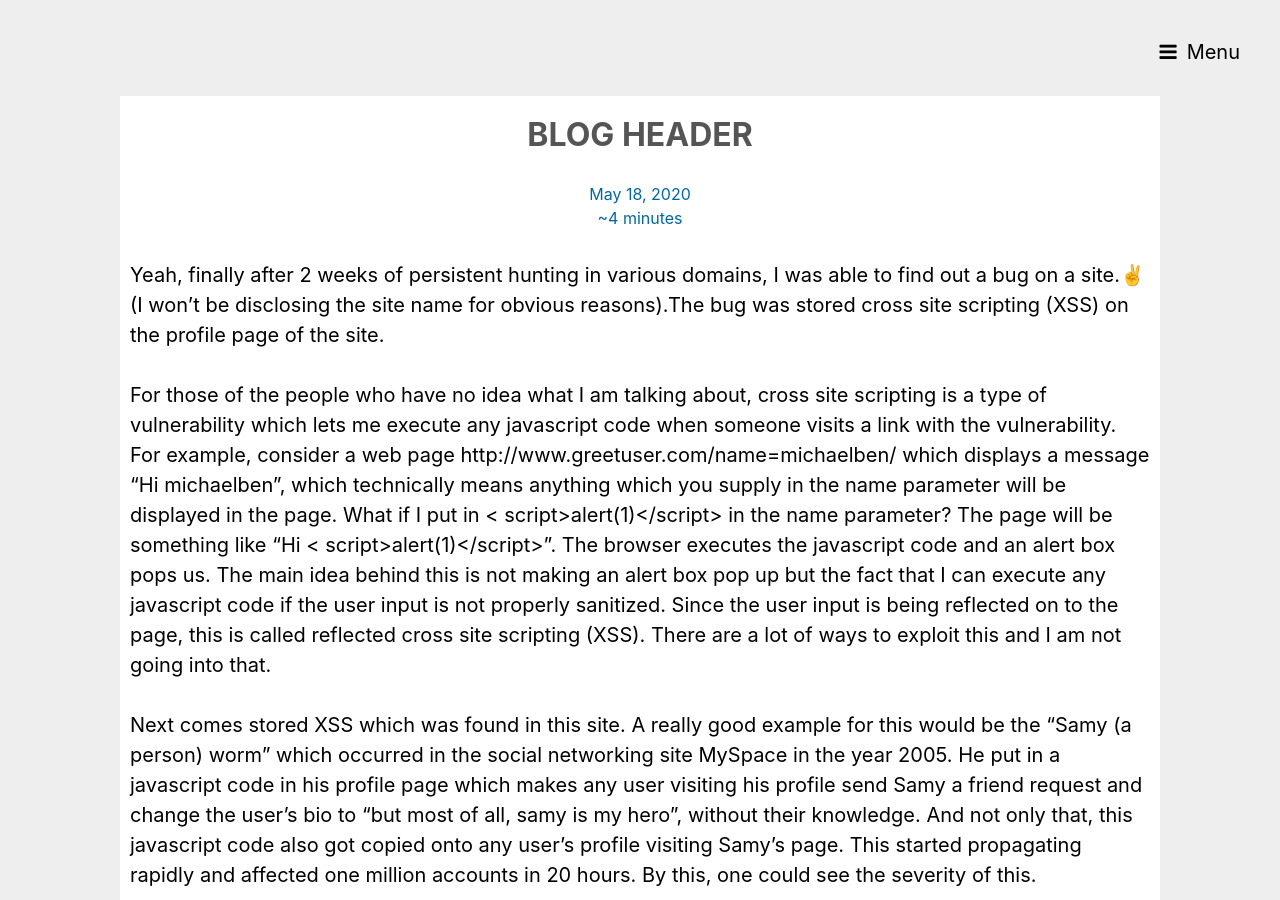
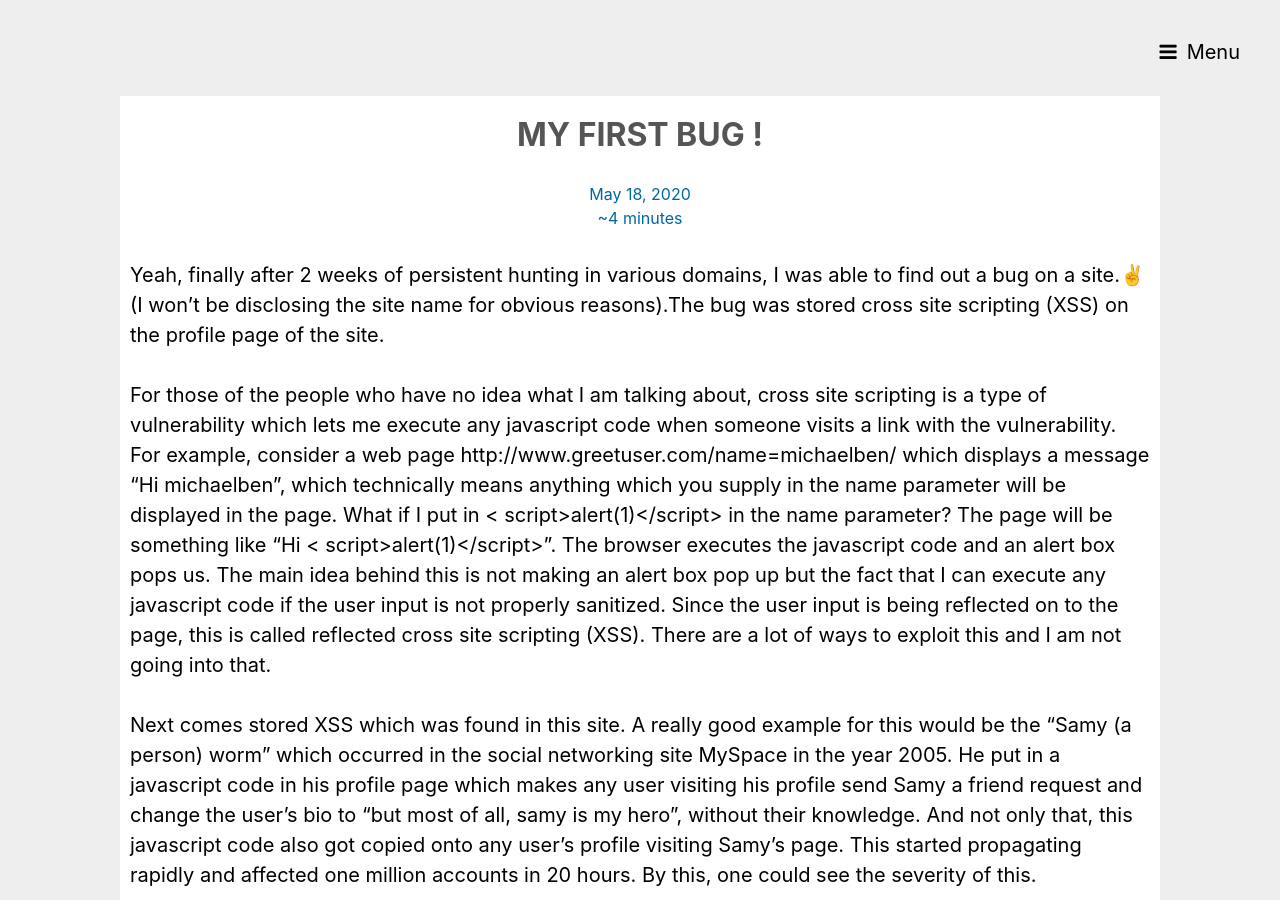
Before and after one commit to ksharinarayanan/ksharinarayanan.github.io, a Jekyll site: the page built from _posts/2020-05-17-welcome-to-jekyll - Copy (2).markdown, in a window 1280 px wide and 900 px high. Built offline with Jekyll 4.4.1, drawn with Linux system fonts in a browser that asks for light colours.

Commit message:
Changed the title

```diff
--- a/_posts/2020-05-17-welcome-to-jekyll - Copy (2).markdown
+++ b/_posts/2020-05-17-welcome-to-jekyll - Copy (2).markdown
@@ -31,7 +31,7 @@ image: /assets/images/stored_xss.png
 
     <article class="feature left" style="background-color: white; color: black;">
         <center style="padding-bottom: 20px;">
-            <h2 style="padding: 20px; color: black;"><b>Blog header</b></h2>
+            <h2 style="padding: 20px; color: black;"><b>{{ page.title }}</b></h2>
             <div style="color:#0067a3">
               {{ page.date_only }}
               <br />
```
